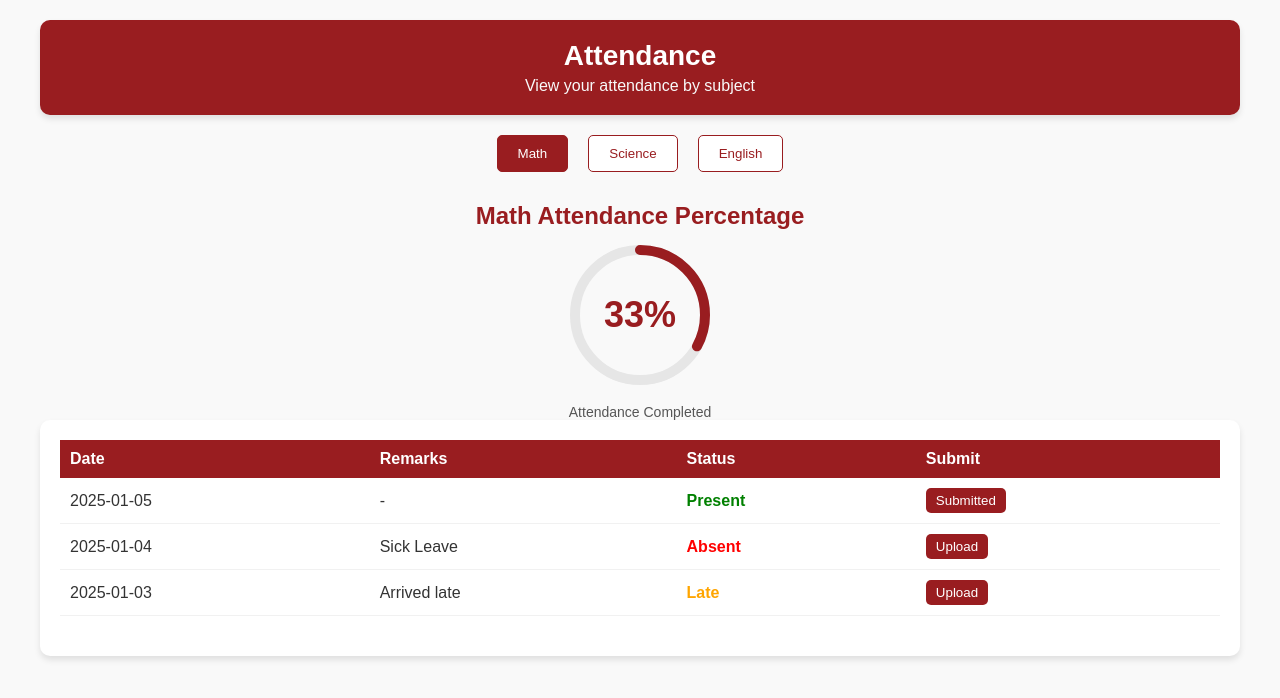
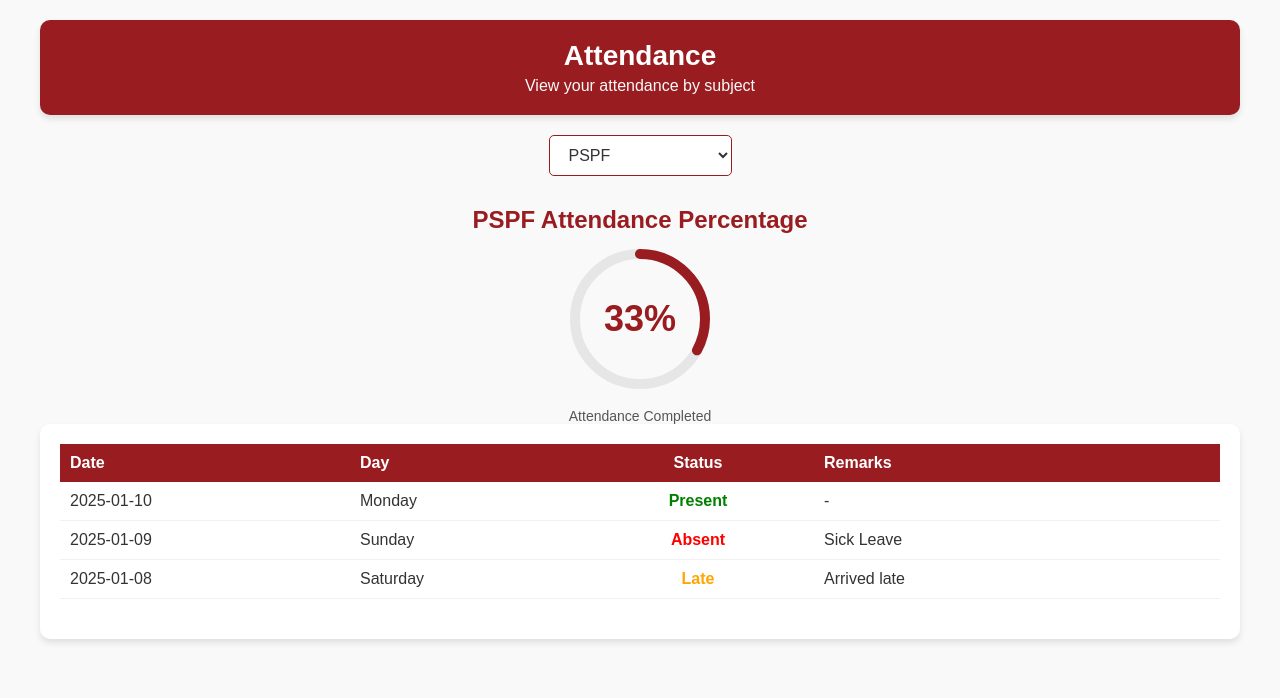
Before and after one commit to ZohaMobin/gutech-studentportal, a React (Create React App) app: page / in a window 1280 px wide. Shown: the top 698 px of the page. Built offline with nearby package versions, Linux system fonts and the light colour scheme.

Commit message:
change 2

```diff
--- a/src/Pages/Attendance/Attendance.css
+++ b/src/Pages/Attendance/Attendance.css
@@ -31,28 +31,31 @@ body {
   color: #f9f9f9;
 }
 
+/* Tabs Section */
 .tabs {
+  margin: 20px 0;
   display: flex;
   justify-content: center;
-  margin: 20px 0;
 }
 
-.tab-button {
-  background-color: #fff;
+.dropdown {
+  padding: 10px 15px;
   border: 1px solid #991D20;
-  color: #991D20;
-  padding: 10px 20px;
   border-radius: 5px;
+  font-size: 16px;
+  color: #333;
+  background-color: white;
   cursor: pointer;
-  margin: 0 10px;
+  outline: none;
   transition: all 0.3s ease;
 }
 
-.tab-button.active, .tab-button:hover {
-  background-color: #991D20;
-  color: #fff;
+.dropdown:focus,
+.dropdown:hover {
+  border-color: #b73133;
 }
 
+/* Attendance Summary Section */
 .attendance-summary {
   margin: 30px 0;
   text-align: center;
@@ -90,6 +93,7 @@ body {
   color: #555;
 }
 
+/* Attendance Table Section */
 .attendance-table-container {
   background-color: white;
   padding: 20px;
@@ -115,6 +119,30 @@ body {
   border-bottom: 1px solid #f1f1f1;
 }
 
+.attendance-table td:first-child,
+.attendance-table th:first-child {
+  text-align: left;
+  width: 25%;
+}
+
+.attendance-table td:nth-child(2),
+.attendance-table th:nth-child(2) {
+  text-align: left;
+  width: 20%;
+}
+
+.attendance-table td:nth-child(3),
+.attendance-table th:nth-child(3) {
+  text-align: center;
+  width: 20%;
+}
+
+.attendance-table td:last-child,
+.attendance-table th:last-child {
+  text-align: left;
+  width: 35%;
+}
+
 .status.present {
   color: green;
   font-weight: bold;
@@ -130,16 +158,32 @@ body {
   font-weight: bold;
 }
 
-.submit-btn {
-  background-color: #991D20;
-  color: white;
-  border: none;
-  padding: 5px 10px;
-  border-radius: 5px;
-  cursor: pointer;
-  transition: background-color 0.3s ease;
+/* Responsive Design */
+@media (max-width: 768px) {
+  .attendance-container {
+    padding: 10px;
+  }
+
+  .header h1 {
+    font-size: 24px;
+  }
+
+  .header p {
+    font-size: 14px;
+  }
+
+  .dropdown {
+    width: 100%;
+    padding: 8px 10px;
+  }
+
+  .circle span {
+    font-size: 28px;
+  }
+
+  .attendance-table th,
+  .attendance-table td {
+    font-size: 14px;
+    padding: 8px;
+  }
 }
-
-.submit-btn:hover {
-  background-color: #b73133;
-}
--- a/src/Pages/Attendance/Attendance.js
+++ b/src/Pages/Attendance/Attendance.js
@@ -3,24 +3,44 @@ import "./Attendance.css";
 
 const Attendance = () => {
   const subjects = {
-    Math: [
-      { date: "2025-01-05", remarks: "-", status: "Present", submit: "Submitted" },
-      { date: "2025-01-04", remarks: "Sick Leave", status: "Absent", submit: "Upload" },
-      { date: "2025-01-03", remarks: "Arrived late", status: "Late", submit: "Upload" },
+    "PSPF": [
+      { date: "2025-01-10", day: "Monday", status: "Present", remarks: "-" },
+      { date: "2025-01-09", day: "Sunday", status: "Absent", remarks: "Sick Leave" },
+      { date: "2025-01-08", day: "Saturday", status: "Late", remarks: "Arrived late" },
     ],
-    Science: [
-      { date: "2025-01-06", remarks: "-", status: "Present", submit: "Submitted" },
-      { date: "2025-01-05", remarks: "Arrived late", status: "Late", submit: "Upload" },
-      { date: "2025-01-04", remarks: "Sick Leave", status: "Absent", submit: "Upload" },
+    "Design Thinking": [
+      { date: "2025-01-10", day: "Monday", status: "Present", remarks: "-" },
+      { date: "2025-01-09", day: "Sunday", status: "Late", remarks: "Arrived late" },
+      { date: "2025-01-08", day: "Saturday", status: "Absent", remarks: "Sick Leave" },
     ],
-    English: [
-      { date: "2025-01-07", remarks: "-", status: "Present", submit: "Submitted" },
-      { date: "2025-01-06", remarks: "Arrived late", status: "Late", submit: "Upload" },
-      { date: "2025-01-05", remarks: "Sick Leave", status: "Absent", submit: "Upload" },
+    "Functional English": [
+      { date: "2025-01-11", day: "Tuesday", status: "Present", remarks: "-" },
+      { date: "2025-01-10", day: "Monday", status: "Absent", remarks: "Sick Leave" },
+      { date: "2025-01-09", day: "Sunday", status: "Late", remarks: "Arrived late" },
     ],
+    "Discrete Maths": [
+      { date: "2025-01-11", day: "Tuesday", status: "Present", remarks: "-" },
+      { date: "2025-01-10", day: "Monday", status: "Late", remarks: "Arrived late" },
+      { date: "2025-01-09", day: "Sunday", status: "Absent", remarks: "Sick Leave" },
+    ],
+    "WebTech": [
+      { date: "2025-01-12", day: "Wednesday", status: "Present", remarks: "-" },
+      { date: "2025-01-11", day: "Tuesday", status: "Late", remarks: "Arrived late" },
+      { date: "2025-01-10", day: "Monday", status: "Absent", remarks: "Sick Leave" },
+    ],
+    "PSPF Lab": [
+      { date: "2025-01-13", day: "Thursday", status: "Present", remarks: "-" },
+      { date: "2025-01-12", day: "Wednesday", status: "Late", remarks: "Arrived late" },
+      { date: "2025-01-11", day: "Tuesday", status: "Absent", remarks: "Sick Leave" },
+    ],
+    "WebTech Lab": [
+      { date: "2025-01-14", day: "Friday", status: "Present", remarks: "-" },
+      { date: "2025-01-13", day: "Thursday", status: "Late", remarks: "Arrived late" },
+      { date: "2025-01-12", day: "Wednesday", status: "Absent", remarks: "Sick Leave" },
+    ]
   };
 
-  const [selectedSubject, setSelectedSubject] = useState("Math");
+  const [selectedSubject, setSelectedSubject] = useState("PSPF");
 
   const calculatePercentage = () => {
     const totalDays = subjects[selectedSubject].length;
@@ -45,17 +65,17 @@ const Attendance = () => {
       </header>
 
       <section className="tabs">
-        {Object.keys(subjects).map((subject) => (
-          <button
-            key={subject}
-            className={`tab-button ${
-              selectedSubject === subject ? "active" : ""
-            }`}
-            onClick={() => handleTabChange(subject)}
-          >
-            {subject}
-          </button>
-        ))}
+        <select
+          className="dropdown"
+          value={selectedSubject}
+          onChange={(e) => handleTabChange(e.target.value)}
+        >
+          {Object.keys(subjects).map((subject) => (
+            <option key={subject} value={subject}>
+              {subject}
+            </option>
+          ))}
+        </select>
       </section>
 
       <section className="attendance-summary">
@@ -93,22 +113,18 @@ const Attendance = () => {
           <thead>
             <tr>
               <th>Date</th>
+              <th>Day</th>
+              <th>Status</th>
               <th>Remarks</th>
-              <th>Status</th>
-              <th>Submit</th>
             </tr>
           </thead>
           <tbody>
             {subjects[selectedSubject].map((item, index) => (
               <tr key={index}>
                 <td>{item.date}</td>
+                <td>{item.day}</td>
+                <td className={`status ${item.status.toLowerCase()}`}>{item.status}</td>
                 <td>{item.remarks}</td>
-                <td className={`status ${item.status.toLowerCase()}`}>{item.status}</td>
-                <td>
-                  <button type="button" className="submit-btn">
-                    {item.submit}
-                  </button>
-                </td>
               </tr>
             ))}
           </tbody>
```
